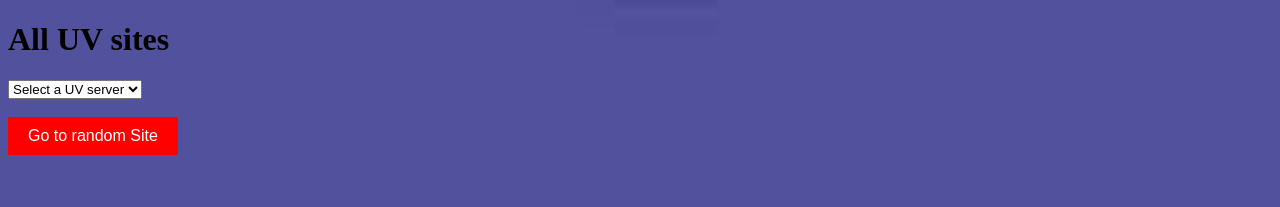
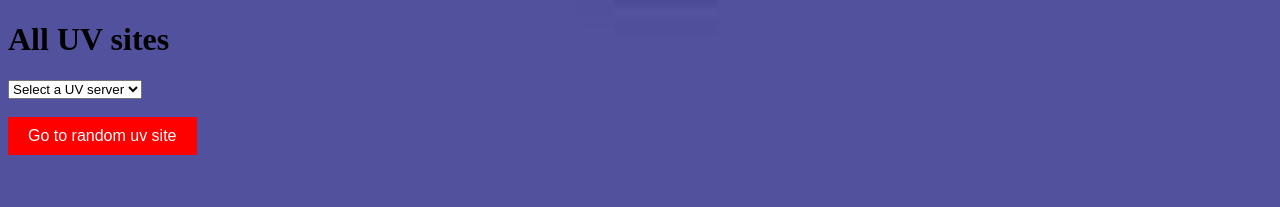
Before and after one commit to corbra0922a/website, a plain HTML site: page sites.html in a window 1280 px wide. Shown: the top 207 px of the page. Drawn offline with Linux system fonts and the light colour scheme.

Commit message:
Update sites.html

```diff
--- a/sites.html
+++ b/sites.html
@@ -50,6 +50,6 @@
             <option value="./uv-6.html">UV Server 6</option>
         </select>
         <br><br>
-        <button class="random-button" onclick="gotorandomuvsite()">Go to random Site</button>
+        <button class="random-button" onclick="gotorandomuvsite()">Go to random uv site</button>
     </body>
 </html>
```
